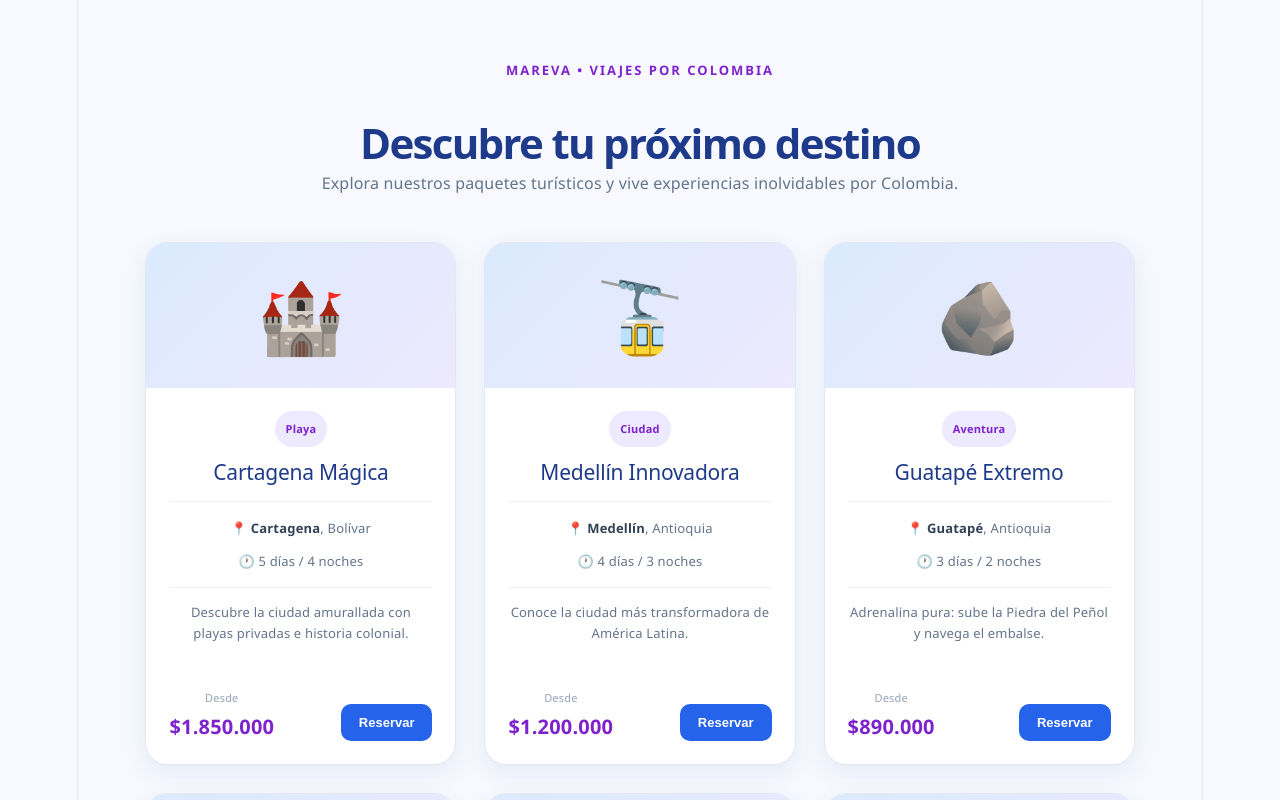
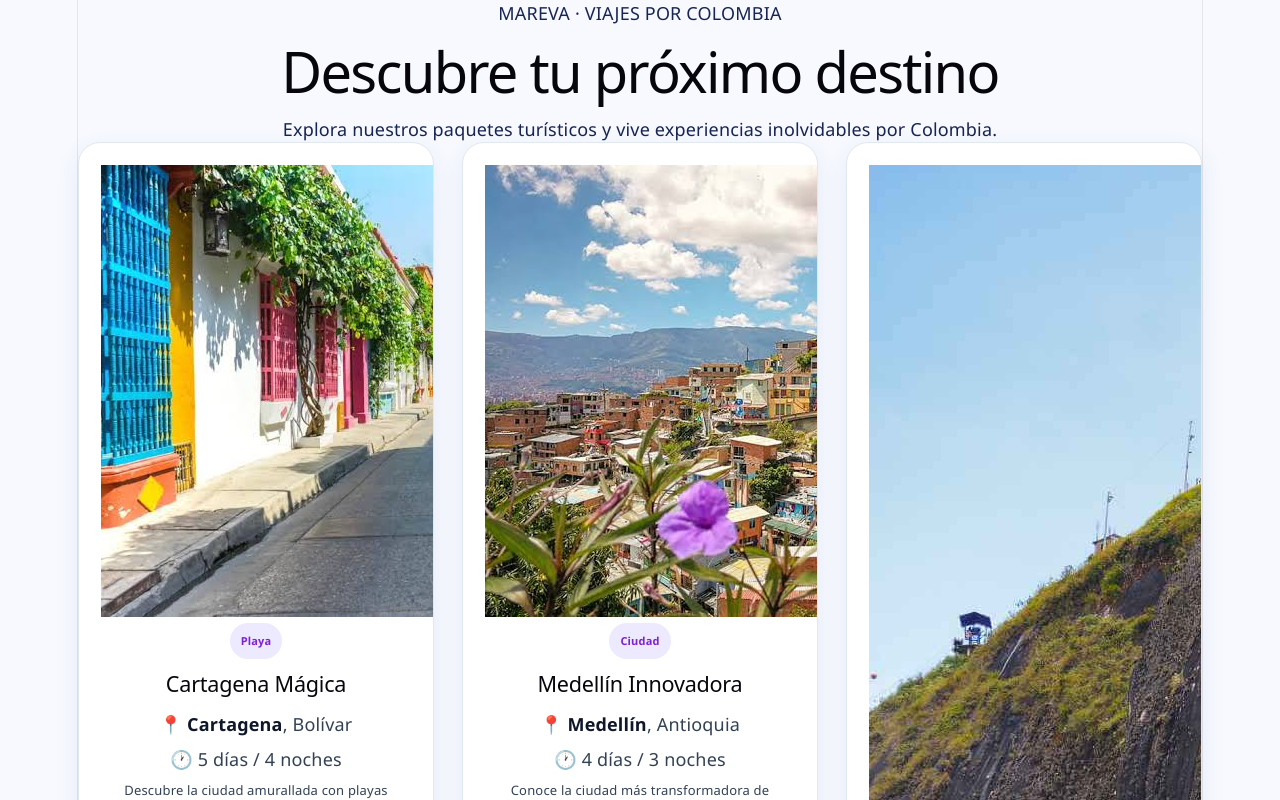
Before and after one commit to nicollvaleriasabogal9-eng/Proyecto-React-Mareva, a React (Vite) app: page / in a window 1280 px wide. Shown: the top 800 px of the page. Built offline with nearby package versions, Linux system fonts and the light colour scheme.

Commit message:
Update Paquetes.tsx

```diff
--- a/src/components/Paquetes.tsx
+++ b/src/components/Paquetes.tsx
@@ -1,6 +1,20 @@
+import CardAccion from "./CardAccion";
+import "./Paquetes.css";
 
+interface Paquete {
+  slug: string;
+  nombre: string;
+  categoria: string;
+  precio: number;
+  duracion_dias: number;
+  duracion_noches: number;
+  descripcion: string;
+  destino: string;
+  departamento: string;
+  imagen: string;
+}
 
-const PAQUETES = [
+const PAQUETES: Paquete[] = [
   {
     slug: "cartagena-magica",
     nombre: "Cartagena Mágica",
@@ -10,9 +24,9 @@ const PAQUETES = [
     duracion_noches: 4,
     descripcion:
       "Descubre la ciudad amurallada con playas privadas e historia colonial.",
-    emoji: "🏰",
     destino: "Cartagena",
     departamento: "Bolívar",
+    imagen: "/destinos/cartagena.jpg",
   },
   {
     slug: "medellin-innovadora",
@@ -23,9 +37,9 @@ const PAQUETES = [
     duracion_noches: 3,
     descripcion:
       "Conoce la ciudad más transformadora de América Latina.",
-    emoji: "🚡",
     destino: "Medellín",
     departamento: "Antioquia",
+    imagen: "/destinos/medellin.jpg",
   },
   {
     slug: "guatape-extremo",
@@ -36,9 +50,9 @@ const PAQUETES = [
     duracion_noches: 2,
     descripcion:
       "Adrenalina pura: sube la Piedra del Peñol y navega el embalse.",
-    emoji: "🪨",
     destino: "Guatapé",
     departamento: "Antioquia",
+    imagen: "/destinos/guatape.jpg",
   },
   {
     slug: "san-andres-todo-incluido",
@@ -49,9 +63,9 @@ const PAQUETES = [
     duracion_noches: 6,
     descripcion:
       "El mar de los siete colores con todo incluido en resort 5 estrellas.",
-    emoji: "🏝️",
     destino: "San Andrés",
     departamento: "San Andrés",
+    imagen: "/destinos/san-andres.jpg",
   },
   {
     slug: "tayrona-salvaje",
@@ -62,9 +76,9 @@ const PAQUETES = [
     duracion_noches: 4,
     descripcion:
       "Selva, playas vírgenes y ecosistemas únicos en el Parque Tayrona.",
-    emoji: "🌴",
     destino: "Parque Tayrona",
     departamento: "Magdalena",
+    imagen: "/destinos/tayrona.jpg",
   },
   {
     slug: "valle-cocora-mistico",
@@ -75,9 +89,9 @@ const PAQUETES = [
     duracion_noches: 2,
     descripcion:
       "Caminata entre palmas de cera y fincas cafeteras del Quindío.",
-    emoji: "🌿",
     destino: "Valle del Cocora",
     departamento: "Quindío",
+    imagen: "/destinos/valle-cocora.jpg",
   },
   {
     slug: "amazonas-aventura",
@@ -88,9 +102,9 @@ const PAQUETES = [
     duracion_noches: 5,
     descripcion:
       "Explora la selva amazónica y conoce comunidades indígenas.",
-    emoji: "🦜",
     destino: "Leticia",
     departamento: "Amazonas",
+    imagen: "/destinos/amazonas.jpg",
   },
   {
     slug: "tatacoa",
@@ -101,9 +115,9 @@ const PAQUETES = [
     duracion_noches: 2,
     descripcion:
       "Observación astronómica y recorridos por paisajes únicos.",
-    emoji: "🌵",
     destino: "Desierto Tatacoa",
     departamento: "Huila",
+    imagen: "/destinos/tatacoa.jpg",
   },
   {
     slug: "cano-cristales",
@@ -114,9 +128,9 @@ const PAQUETES = [
     duracion_noches: 4,
     descripcion:
       "Visita el río más hermoso del mundo con guía especializado.",
-    emoji: "🌈",
     destino: "Caño Cristales",
     departamento: "Meta",
+    imagen: "/destinos/cano-cristales.jpg",
   },
   {
     slug: "eje-cafetero",
@@ -127,9 +141,9 @@ const PAQUETES = [
     duracion_noches: 3,
     descripcion:
       "Recorrido por fincas cafeteras y pueblos patrimonio.",
-    emoji: "☕",
     destino: "Armenia",
     departamento: "Quindío",
+    imagen: "/destinos/eje-cafetero.jpg",
   },
   {
     slug: "nuqui-ecoturismo",
@@ -140,9 +154,9 @@ const PAQUETES = [
     duracion_noches: 4,
     descripcion:
       "Avistamiento de ballenas y playas vírgenes del Pacífico.",
-    emoji: "🐋",
     destino: "Nuquí",
     departamento: "Chocó",
+    imagen: "/destinos/nuqui.jpg",
   },
   {
     slug: "barichara-colonial",
@@ -153,20 +167,132 @@ const PAQUETES = [
     duracion_noches: 2,
     descripcion:
       "Conoce uno de los pueblos más bellos de Colombia.",
-    emoji: "🏘️",
     destino: "Barichara",
     departamento: "Santander",
+    imagen: "/destinos/barichara.jpg",
+  },
+  {
+    slug: "santuario-las-lajas",
+    nombre: "Santuario Las Lajas",
+    categoria: "Cultural",
+    precio: 680000,
+    duracion_dias: 3,
+    duracion_noches: 2,
+    descripcion:
+      "Basílica neogótica construida sobre un cañón.",
+    destino: "Ipiales",
+    departamento: "Nariño",
+    imagen: "/destinos/las-lajas.jpg",
+  },
+  {
+    slug: "boyaca-historica",
+    nombre: "Boyacá Histórica",
+    categoria: "Cultural",
+    precio: 980000,
+    duracion_dias: 4,
+    duracion_noches: 3,
+    descripcion:
+      "Villa de Leyva, Ráquira y monumentos históricos.",
+    destino: "Villa de Leyva",
+    departamento: "Boyacá",
+    imagen: "/destinos/boyaca.jpg",
+  },
+  {
+    slug: "canon-del-chicamocha",
+    nombre: "Cañón del Chicamocha",
+    categoria: "Aventura",
+    precio: 1150000,
+    duracion_dias: 4,
+    duracion_noches: 3,
+    descripcion:
+      "Deportes extremos y paisajes espectaculares.",
+    destino: "San Gil",
+    departamento: "Santander",
+    imagen: "/destinos/chicamocha.jpg",
+  },
+  {
+    slug: "mompox-patrimonial",
+    nombre: "Mompox Patrimonial",
+    categoria: "Cultural",
+    precio: 1250000,
+    duracion_dias: 4,
+    duracion_noches: 3,
+    descripcion:
+      "Historia, arquitectura colonial y cultura ribereña.",
+    destino: "Mompox",
+    departamento: "Bolívar",
+    imagen: "/destinos/mompox.jpg",
+  },
+  {
+    slug: "sierra-nevada-ancestral",
+    nombre: "Sierra Nevada Ancestral",
+    categoria: "Aventura",
+    precio: 2100000,
+    duracion_dias: 5,
+    duracion_noches: 4,
+    descripcion:
+      "Conexión con comunidades indígenas y naturaleza.",
+    destino: "Santa Marta",
+    departamento: "Magdalena",
+    imagen: "/destinos/sierra-nevada.jpg",
+  },
+  {
+    slug: "tolu-covenas-relax",
+    nombre: "Tolú y Coveñas Relax",
+    categoria: "Playa",
+    precio: 1100000,
+    duracion_dias: 4,
+    duracion_noches: 3,
+    descripcion:
+      "Playas tranquilas y actividades acuáticas.",
+    destino: "Tolú",
+    departamento: "Sucre",
+    imagen: "/destinos/tolu.jpg",
+  },
+  {
+    slug: "isla-gorgona-explorer",
+    nombre: "Isla Gorgona Explorer",
+    categoria: "Aventura",
+    precio: 2800000,
+    duracion_dias: 5,
+    duracion_noches: 4,
+    descripcion:
+      "Naturaleza, senderismo y biodiversidad marina.",
+    destino: "Guapi",
+    departamento: "Cauca",
+    imagen: "/destinos/gorgona.jpg",
+  },
+  {
+    slug: "capurgana-paraiso",
+    nombre: "Capurganá Paraíso",
+    categoria: "Playa",
+    precio: 1900000,
+    duracion_dias: 5,
+    duracion_noches: 4,
+    descripcion:
+      "Playas cristalinas y ecoturismo en el Caribe colombiano.",
+    destino: "Acandí",
+    departamento: "Chocó",
+    imagen: "/destinos/capurgana.jpg",
   },
 ];
 
 function Paquetes() {
+  const manejarAccion = (nombre: string) => {
+    alert(`Se realizó una acción en el módulo Paquetes: ${nombre}`);
+    console.log(`Acción realizada en Paquetes: ${nombre}`);
+  };
+
   return (
-    <div className="paquetes-container">
+    <section className="paquetes-seccion">
+      <div className="paquetes-encabezado">
+        <span className="paquetes-etiqueta">
+          MAREVA · VIAJES POR COLOMBIA
+        </span>
 
-      <div className="paquetes-header">
-        <span>MAREVA • VIAJES POR COLOMBIA</span>
-
-        <h1>Descubre tu próximo destino</h1>
+        <h1>
+          Descubre tu próximo <span>destino</span>
+        </h1>
 
         <p>
           Explora nuestros paquetes turísticos y vive experiencias
@@ -175,23 +301,26 @@ function Paquetes() {
       </div>
 
       <div className="paquetes-grid">
-
         {PAQUETES.map((paquete) => (
-          <div className="paquete-card" key={paquete.slug}>
-
-            <div className="paquete-emoji">
-              {paquete.emoji}
+          <article className="paquete-card" key={paquete.slug}>
+            <div className="paquete-imagen-container">
+              <img
+                src={paquete.imagen}
+                alt={paquete.nombre}
+                className="paquete-imagen"
+              />
             </div>
 
-            <div className="paquete-content">
-
+            <div className="paquete-contenido">
               <span className="paquete-categoria">
                 {paquete.categoria}
               </span>
 
-              <h2>{paquete.nombre}</h2>
+              <h2 className="paquete-nombre">
+                {paquete.nombre}
+              </h2>
 
-              <div className="paquete-info">
+              <div className="paquete-datos">
                 <p>
                   📍 <strong>{paquete.destino}</strong>,{" "}
                   {paquete.departamento}
@@ -208,8 +337,7 @@ function Paquetes() {
               </p>
 
               <div className="paquete-footer">
-
-                <div>
+                <div className="paquete-precio">
                   <span>Desde</span>
 
                   <strong>
@@ -217,20 +345,21 @@ function Paquetes() {
                   </strong>
                 </div>
 
-                <button>
-                  Reservar
-                </button>
-
+                <CardAccion
+                  titulo=""
+                  texto=""
+                  estado=""
+                  boton="Reservar"
+                  onAccion={() =>
+                    manejarAccion(paquete.nombre)
+                  }
+                />
               </div>
-
             </div>
-
-          </div>
+          </article>
         ))}
-
       </div>
-
-    </div>
+    </section>
   );
 }
 
```
